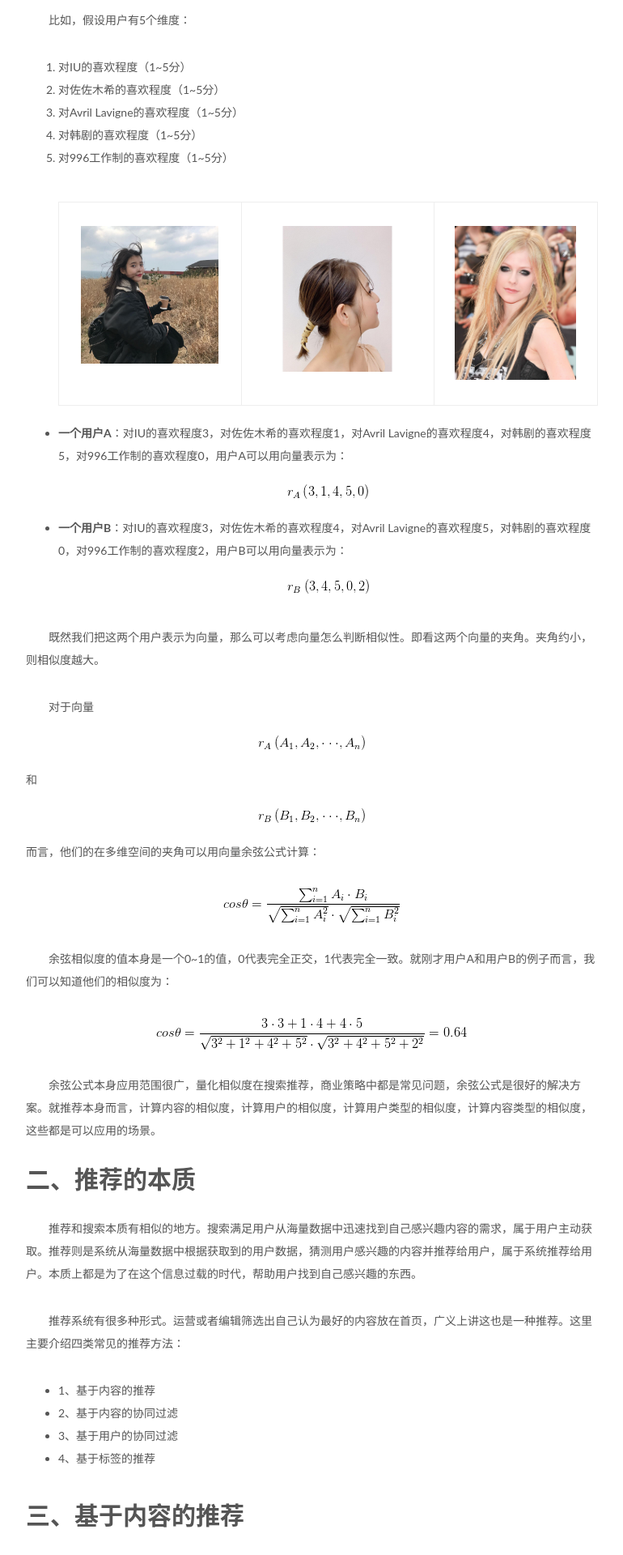
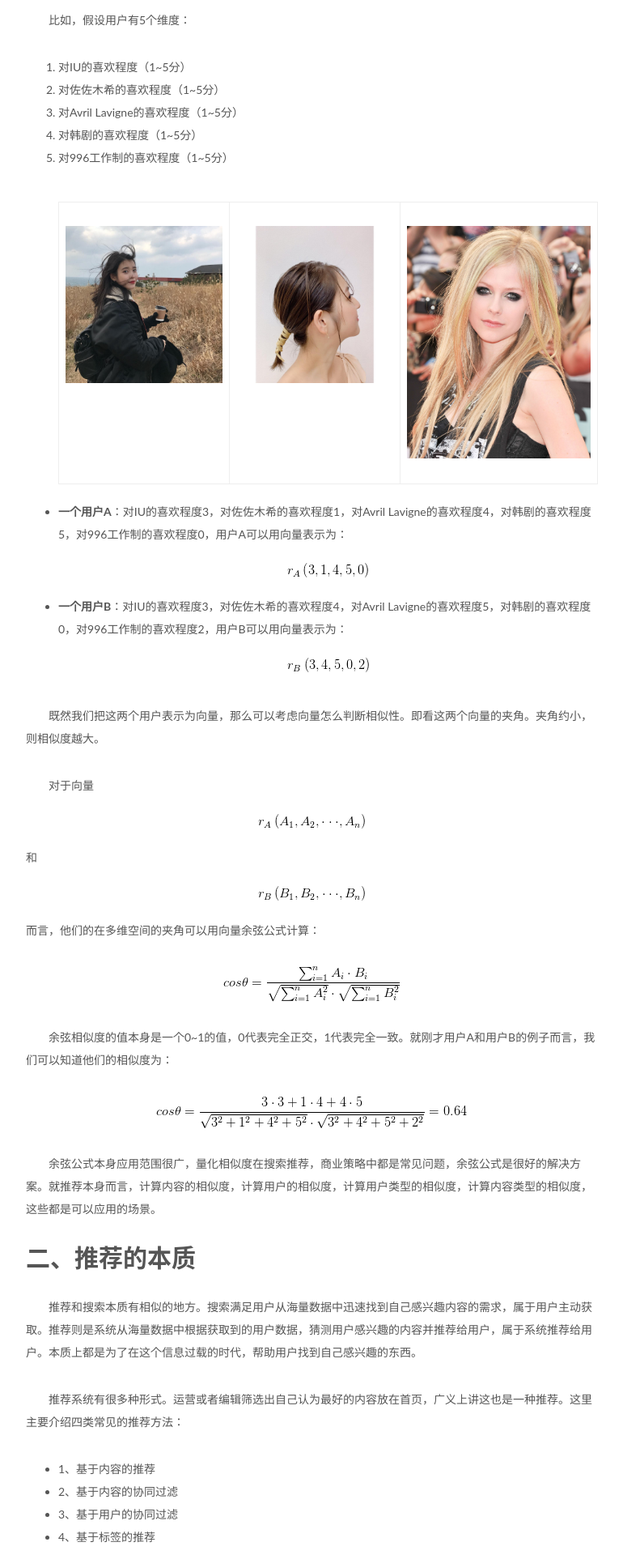
Before and after one commit to ARTAvrilLavigne/ARTAvrilLavigne.github.io, a Jekyll site: the page built from _posts/2019-04-27-recommendation algorithm.markdown, in a window 1280 px wide. Shown: the part 905-2825 px from the top of the page at 81% size, without its empty margins (233-1003 px from the left). Built offline with Jekyll 4.4.1, drawn with Linux system fonts in a browser that asks for light colours; nearby versions of some CDN libraries; comment, search, counter and statistics services are not loaded.

Commit message:
Update 2019-04-27-recommendation algorithm.markdown

```diff
--- a/_posts/2019-04-27-recommendation algorithm.markdown
+++ b/_posts/2019-04-27-recommendation algorithm.markdown
@@ -24,9 +24,9 @@
 <!-- 同一行并排三张图片的格式写法 -->
 <table>
     <tr>
-        <td><center><img src="https://github.com/ARTAvrilLavigne/ARTAvrilLavigne.github.io/blob/master/myblog/2019-04-27-recommendation%20algorithm/IU.jpg?raw=true" width="170" height="180"></center></td>
-        <td><center><img src="https://github.com/ARTAvrilLavigne/ARTAvrilLavigne.github.io/blob/master/myblog/2019-04-27-recommendation%20algorithm/sasaki.jpg?raw=true" width="180" height="180"></center></td>
-        <td><center><img src="https://github.com/ARTAvrilLavigne/ARTAvrilLavigne.github.io/blob/master/myblog/2019-04-27-recommendation%20algorithm/avril.jpg?raw=true" width="150" height="180"></center></td>
+        <td><center><img src="https://github.com/ARTAvrilLavigne/ARTAvrilLavigne.github.io/blob/master/myblog/2019-04-27-recommendation%20algorithm/IU.jpg?raw=true"></center></td>
+        <td><center><img src="https://github.com/ARTAvrilLavigne/ARTAvrilLavigne.github.io/blob/master/myblog/2019-04-27-recommendation%20algorithm/sasaki.jpg?raw=true"></center></td>
+        <td><center><img src="https://github.com/ARTAvrilLavigne/ARTAvrilLavigne.github.io/blob/master/myblog/2019-04-27-recommendation%20algorithm/avril.jpg?raw=true"></center></td>
     </tr>
 </table>
 <li><strong>一个用户A</strong>：对IU的喜欢程度3，对佐佐木希的喜欢程度1，对Avril Lavigne的喜欢程度4，对韩剧的喜欢程度5，对996工作制的喜欢程度0，用户A可以用向量表示为：<img src="https://github.com/ARTAvrilLavigne/ARTAvrilLavigne.github.io/blob/master/myblog/2019-04-27-recommendation%20algorithm/3.png?raw=true" alt="" width="100" height="18" /></li>
```
